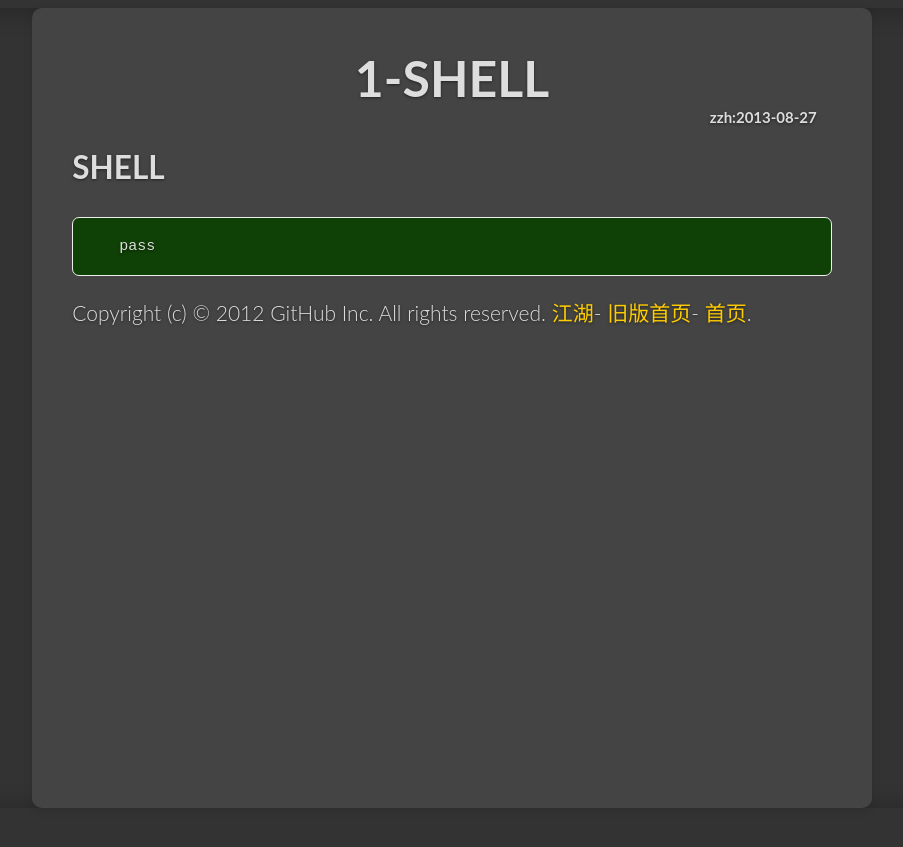
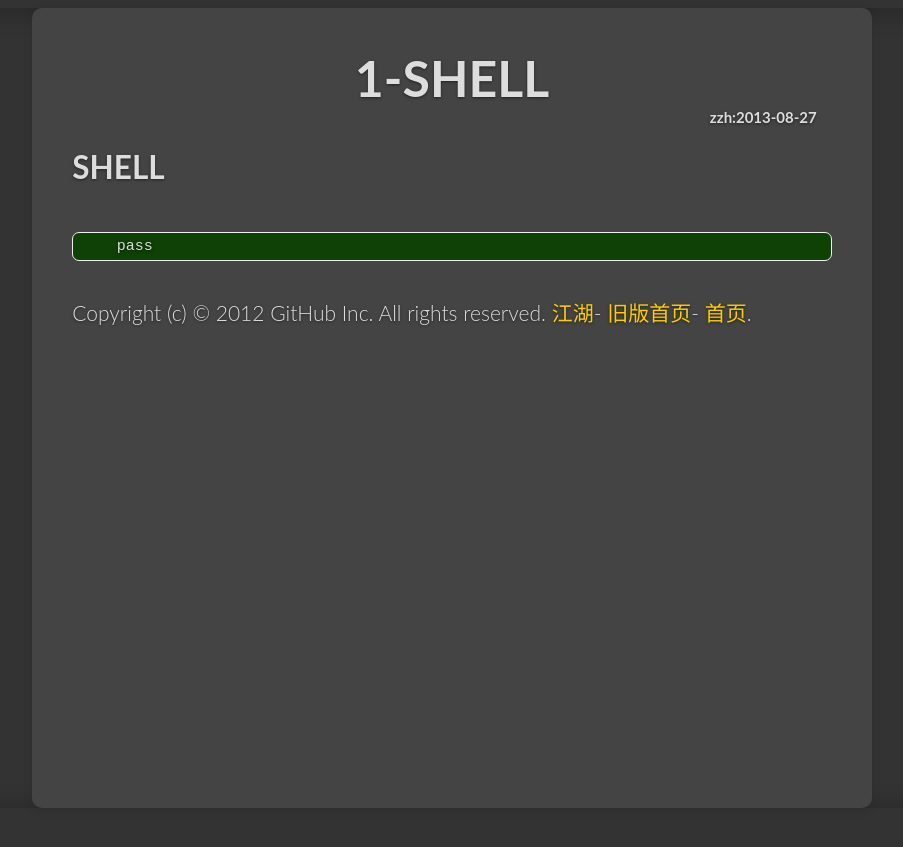
Before and after one commit to jack-zh/jack-zh.github.com, a Jekyll site: the page built from _posts/2013-08-27-learn-linux-c-11-SHELL程序设计.html, in a window 1280 px wide. Shown: the top 847 px of the page, without its empty margins (188-1091 px from the left). Built offline with Jekyll 4.4.1, drawn with Linux system fonts in a browser that asks for light colours.

Commit message:
linux file new style change debug

```diff
--- a/css/new_style.css
+++ b/css/new_style.css
@@ -1133,16 +1133,17 @@ pre .xml .cdata {
     -moz-border-radius: 7px;
     -webkit-border-radius: 7px;
     border-radius: 7px;
-    padding: 15px 10px;
-    padding-bottom: -20px;
     border: 1px solid #eee;
     word-wrap:break-word; /* Internet Explorer 5.5+ */
     white-space: pre-wrap; /* Firefox */
     font-size: 15px;
     width: 100%;
+    margin-bottom: 15px;
+    margin-top: 15px;
 }
-
 img{
     max-width: 100%;
     max-height: 100%;
+    margin-bottom: 10px;
+    margin-top: 10px;
 }
```
